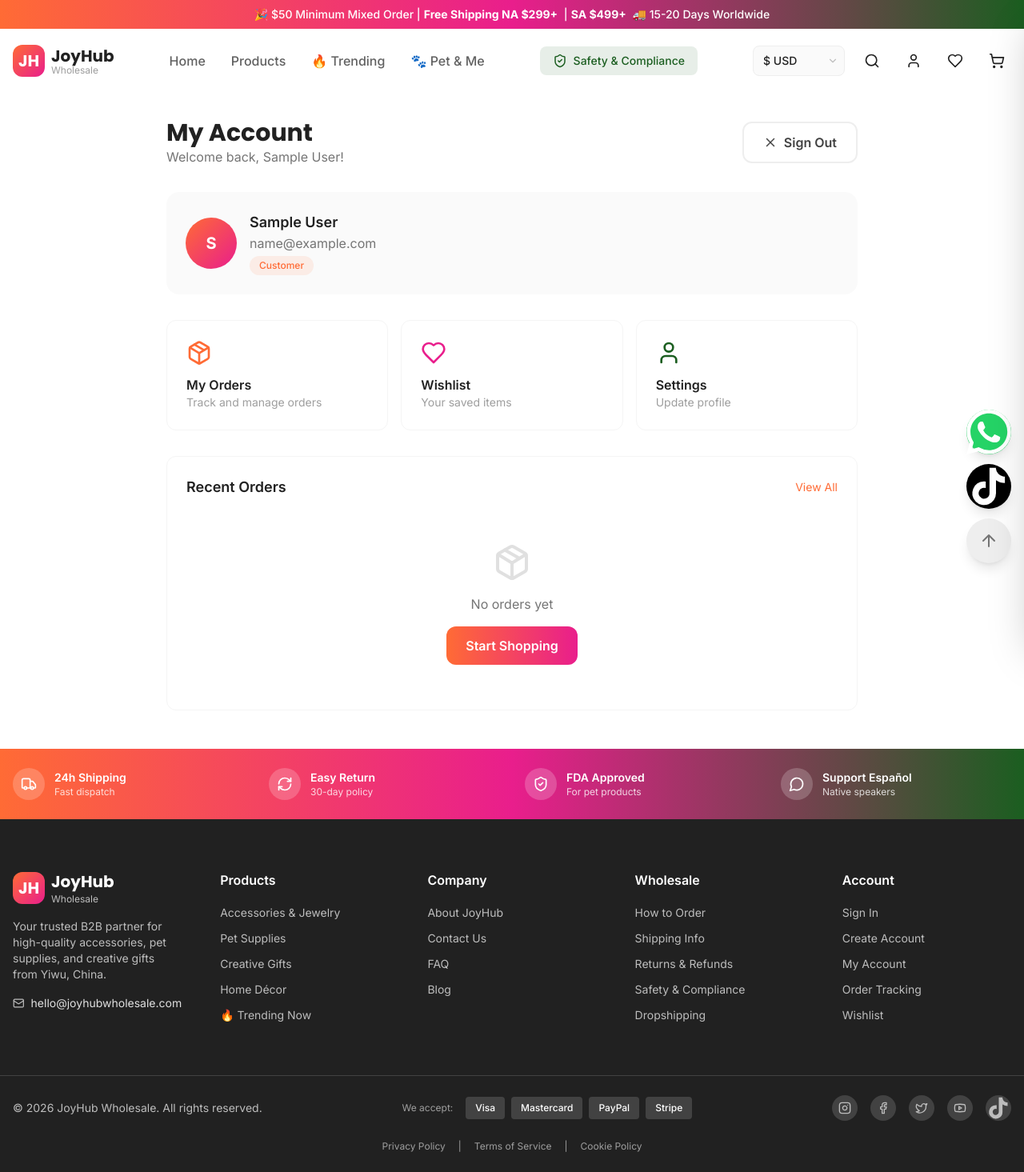
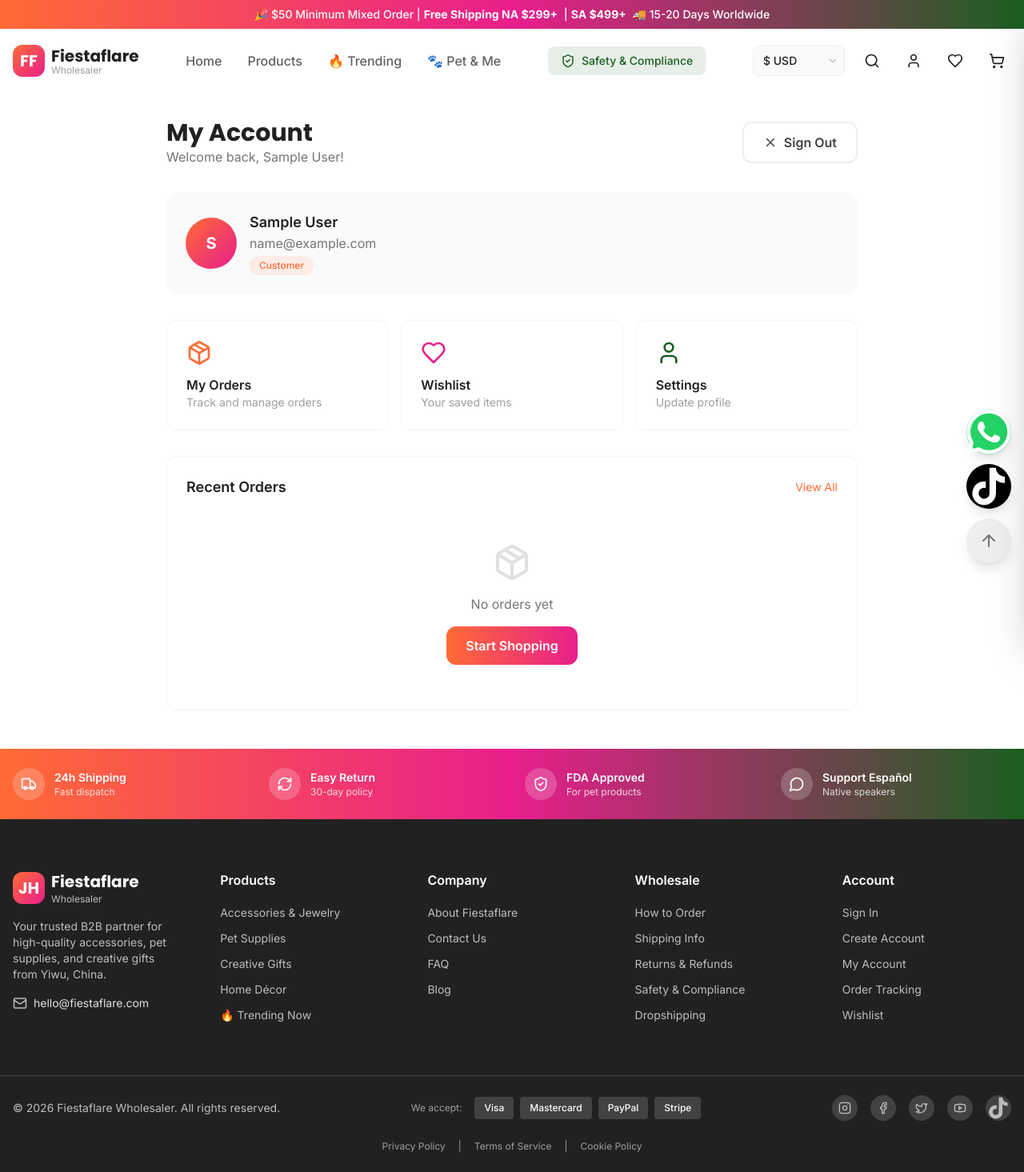
Before and after one commit to huayu821002/huayu, a Next.js app: page /account in a window 1280 px wide. Shown: the whole page at 80% size. Built offline with nearby package versions, Linux system fonts and the light colour scheme; sample sign-in values are in the browser's storage.

Commit message:
Rename site: JoyHub → Fiestaflare Wholesaler

```diff
--- a/app/(shop)/login/page.tsx
+++ b/app/(shop)/login/page.tsx
@@ -66,8 +66,8 @@ export default function LoginPage() {
             JH
           </div>
           <div>
-            <div className="font-display font-bold text-xl text-joy-gray-900">JoyHub</div>
-            <div className="text-xs text-joy-gray-500">Wholesale</div>
+            <div className="font-display font-bold text-xl text-joy-gray-900">Fiestaflare</div>
+            <div className="text-xs text-joy-gray-500">Wholesaler</div>
           </div>
         </Link>
 
--- a/app/(shop)/page.tsx
+++ b/app/(shop)/page.tsx
@@ -460,12 +460,12 @@ export default function HomePage() {
           </div>
         </section>
 
-        {/* Why JoyHub */}
+        {/* Why Fiestaflare */}
         <section className="py-16 lg:py-24 bg-joy-gray-900 text-white">
           <div className="max-w-7xl mx-auto px-4">
             <div className="text-center mb-16">
               <h2 className="font-display text-3xl md:text-4xl font-bold mb-4">
-                Why JoyHub?
+                Why Fiestaflare?
               </h2>
               <p className="text-joy-gray-400 max-w-2xl mx-auto">
                 We're not just a supplier. We're your cross-border e-commerce partner.
@@ -514,7 +514,7 @@ export default function HomePage() {
               Ready to Start Selling?
             </h2>
             <p className="text-lg text-joy-gray-600 mb-8 max-w-2xl mx-auto">
-              Join thousands of retailers and dropshippers who trust JoyHub Wholesale for their inventory.
+              Join thousands of retailers and dropshippers who trust Fiestaflare Wholesaler for their inventory.
               Create your free account today.
             </p>
             <div className="flex flex-col sm:flex-row gap-4 justify-center">
--- a/app/layout.tsx
+++ b/app/layout.tsx
@@ -15,19 +15,19 @@ const poppins = Poppins({
 })
 
 export const metadata: Metadata = {
-  title: 'JoyHub Wholesale | Yiwu Accessories, Pet Supplies & Creative Gifts',
+  title: 'Fiestaflare Wholesaler | Yiwu Accessories, Pet Supplies & Creative Gifts',
   description: 'B2B small wholesale platform for high-quality accessories, pet trending supplies, creative novelty gifts, and Nordic/Ins-style home décor. $50 minimum mixed order. Ships to North & South America.',
   keywords: ['wholesale', 'Yiwu accessories', 'pet supplies', 'novelty gifts', 'B2B', 'small wholesale', 'cross-border e-commerce'],
-  authors: [{ name: 'JoyHub' }],
+  authors: [{ name: 'Fiestaflare' }],
   openGraph: {
-    title: 'JoyHub Wholesale | B2B Small Wholesale Platform',
+    title: 'Fiestaflare Wholesaler | B2B Small Wholesale Platform',
     description: 'High-quality accessories, pet supplies & creative gifts. $50 minimum mixed order. Ships worldwide.',
     type: 'website',
     locale: 'en_US',
   },
   twitter: {
     card: 'summary_large_image',
-    title: 'JoyHub Wholesale',
+    title: 'Fiestaflare Wholesaler',
     description: 'B2B small wholesale for trending accessories, pet supplies & gifts.',
   },
   robots: {
--- a/components/layout/FloatingButtons.tsx
+++ b/components/layout/FloatingButtons.tsx
@@ -25,12 +25,12 @@ export function FloatingButtons({ productUrl, productName }: FloatingButtonsProp
 
   const whatsappLink = getWhatsAppLink(
     WHATSAPP_NUMBER,
-    productName ? `Hi! I'm interested in: ${productName}` : 'Hi! I have a question about JoyHub Wholesale.'
+    productName ? `Hi! I'm interested in: ${productName}` : 'Hi! I have a question about Fiestaflare Wholesaler.'
   )
 
   const tiktokLink = getTikTokShareLink(
     productUrl || 'https://joyhubwholesale.com',
-    productName || 'Check out these amazing products from JoyHub Wholesale!'
+    productName || 'Check out these amazing products from Fiestaflare Wholesaler!'
   )
 
   return (
--- a/components/layout/Footer.tsx
+++ b/components/layout/Footer.tsx
@@ -11,7 +11,7 @@ const FOOTER_LINKS = {
     { href: '/products?collection=trending-now', label: '🔥 Trending Now' },
   ],
   company: [
-    { href: '/about', label: 'About JoyHub' },
+    { href: '/about', label: 'About Fiestaflare' },
     { href: '/contact', label: 'Contact Us' },
     { href: '/faq', label: 'FAQ' },
     { href: '/blog', label: 'Blog' },
@@ -75,8 +75,8 @@ export function Footer() {
                 JH
               </div>
               <div>
-                <div className="font-display font-bold text-xl">JoyHub</div>
-                <div className="text-xs text-joy-gray-400">Wholesale</div>
+                <div className="font-display font-bold text-xl">Fiestaflare</div>
+                <div className="text-xs text-joy-gray-400">Wholesaler</div>
               </div>
             </Link>
             <p className="text-joy-gray-400 text-sm mb-4">
@@ -84,8 +84,8 @@ export function Footer() {
             </p>
             <div className="flex items-center gap-2">
               <Icons.Mail size={18} className="text-joy-gray-400" />
-              <a href="mailto:hello@joyhubwholesale.com" className="text-sm text-joy-gray-300 hover:text-white transition-colors">
-                hello@joyhubwholesale.com
+              <a href="mailto:hello@fiestaflare.com" className="text-sm text-joy-gray-300 hover:text-white transition-colors">
+                hello@fiestaflare.com
               </a>
             </div>
           </div>
@@ -153,7 +153,7 @@ export function Footer() {
         <div className="max-w-7xl mx-auto px-4 py-6">
           <div className="flex flex-col md:flex-row items-center justify-between gap-4">
             <div className="text-joy-gray-400 text-sm">
-              © {new Date().getFullYear()} JoyHub Wholesale. All rights reserved.
+              © {new Date().getFullYear()} Fiestaflare Wholesaler. All rights reserved.
             </div>
 
             {/* Payment Methods */}
--- a/components/layout/Header.tsx
+++ b/components/layout/Header.tsx
@@ -74,11 +74,11 @@ export function Header() {
           {/* Logo */}
           <Link href="/" className="flex items-center gap-2">
             <div className="w-10 h-10 rounded-xl bg-gradient-to-br from-joy-orange to-joy-pink flex items-center justify-center text-white font-display font-bold text-xl">
-              JH
+              FF
             </div>
             <div className="hidden sm:block">
-              <div className="font-display font-bold text-xl text-joy-gray-900">JoyHub</div>
-              <div className="text-xs text-joy-gray-500 -mt-1">Wholesale</div>
+              <div className="font-display font-bold text-xl text-joy-gray-900">Fiestaflare</div>
+              <div className="text-xs text-joy-gray-500 -mt-1">Wholesaler</div>
             </div>
           </Link>
 
--- a/components/shop/CartDrawer.tsx
+++ b/components/shop/CartDrawer.tsx
@@ -88,7 +88,7 @@ export function CartDrawer() {
               <Icons.ShoppingCart size={48} className="text-joy-gray-300" />
             </div>
             <h3 className="font-semibold text-joy-gray-900 mb-2">Your cart is empty</h3>
-            <p className="text-joy-gray-500 mb-6">Discover amazing products from JoyHub Wholesale!</p>
+            <p className="text-joy-gray-500 mb-6">Discover amazing products from Fiestaflare Wholesaler!</p>
             <Button onClick={toggleCart} variant="primary">
               Continue Shopping
             </Button>
--- a/components/shop/SubscribeModal.tsx
+++ b/components/shop/SubscribeModal.tsx
@@ -114,7 +114,7 @@ export function SubscribeModal({ delay = 10, onClose }: SubscribeModalProps) {
                   Check your inbox for the <strong>2026 Q3 Trending Products List</strong> PDF.
                 </p>
                 <p className="text-sm text-joy-gray-500">
-                  Welcome to the JoyHub family!
+                  Welcome to the Fiestaflare family!
                 </p>
               </div>
             ) : (
```
